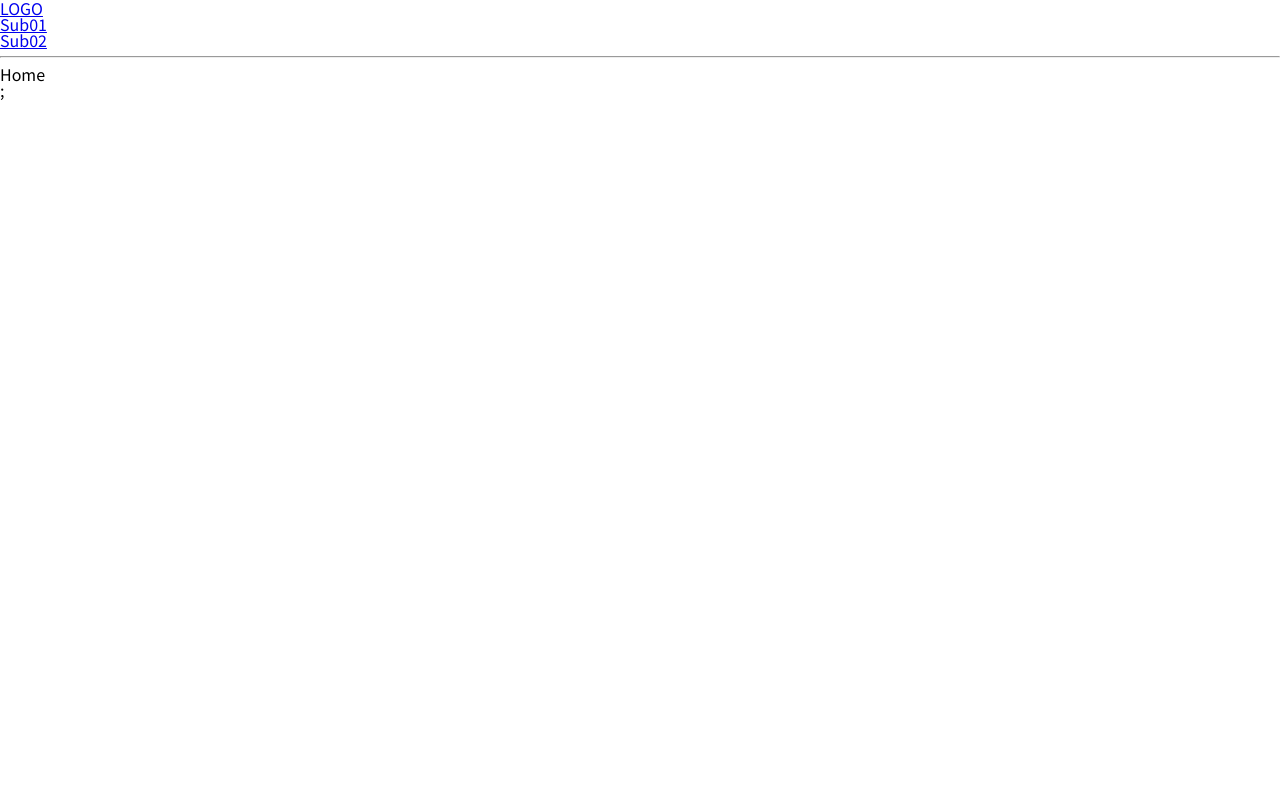
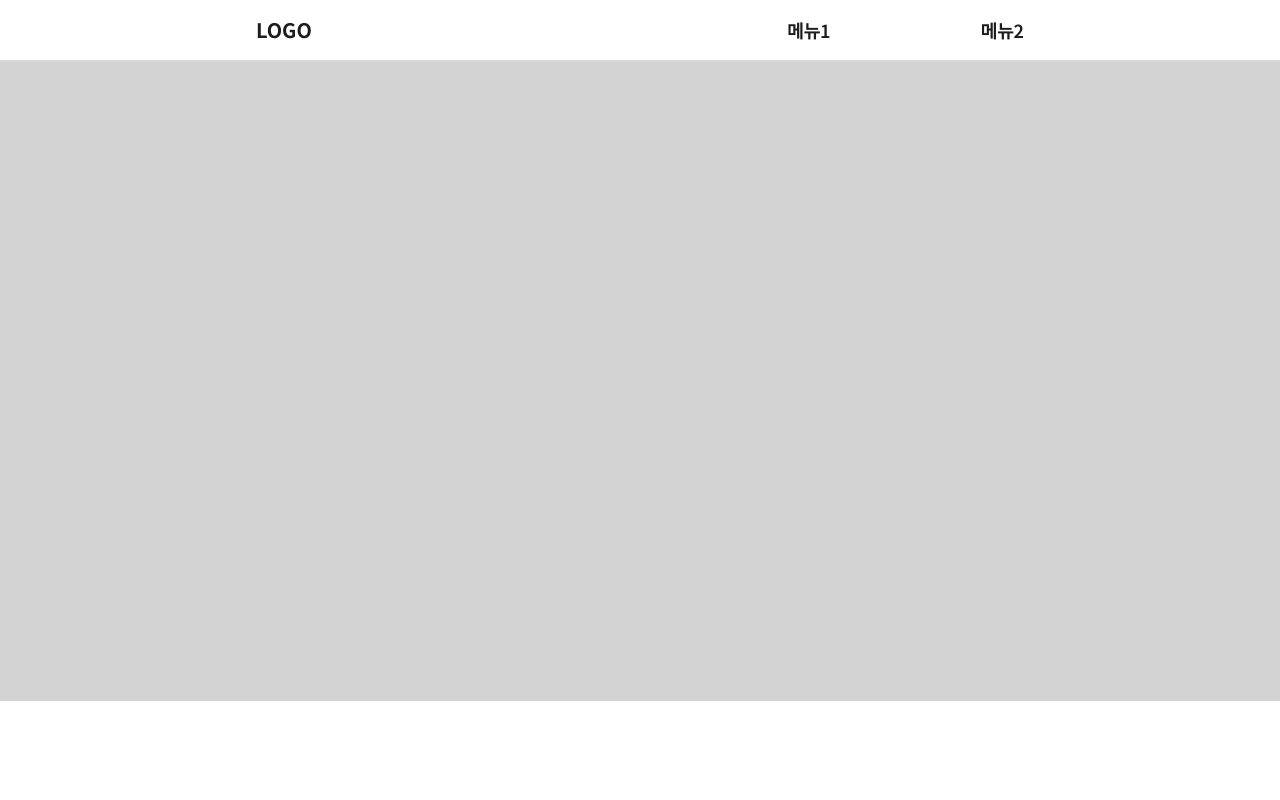
Before and after one commit to imme6731/first_react_2, a React (Create React App) app: page / in a window 1280 px wide. Shown: the top 800 px of the page. Built offline with nearby package versions, Linux system fonts and the light colour scheme.

Commit message:
12일차 Route 예제만들기

```diff
--- a/src/App.js
+++ b/src/App.js
@@ -8,6 +8,7 @@ import { Ex06 } from "./components/ex06/Ex06";
 import { Ex07 } from "./components/ex07/Ex07";
 import { Ex09 } from "./components/ex09/Ex09";
 import { Ex11 } from "./components/ex11/Ex11";
+import { Ex12 } from "./components/ex12/Ex12";
 
 const App = () => {
   return (
@@ -32,7 +33,9 @@ const App = () => {
 
       {/* <Ex09 /> */}
 
-      <Ex11 />
+      {/* <Ex11 /> */}
+
+      <Ex12 />
     </>
   );
 };
--- a/src/GlobalStyled.js
+++ b/src/GlobalStyled.js
@@ -20,4 +20,9 @@ export const GlobalStyled = createGlobalStyle`
     body{
         font-family: 'Noto Sans KR', sans-serif;
     }
+    a{
+      text-decoration: none;
+      color: #1d1d1d;
+    }
 `;
+// =>전체 영역에서 사용할수 있는 스타일 처리법
--- /dev/null
+++ b/src/components/ex12/Ex12.js
@@ -0,0 +1,21 @@
+import { BrowserRouter, Route, Routes } from "react-router-dom";
+import { Home } from "./pages/Home";
+import { Sub01 } from "./pages/Sub01";
+import { Sub02 } from "./pages/Sub02";
+import { PageNotFound } from "./pages/PageNotFound";
+import { Header } from "./components/Header";
+
+export const Ex12 = () => {
+  return (
+    <BrowserRouter>
+      <Header />
+
+      <Routes>
+        <Route path="/" element={<Home />} />
+        <Route path="/sub01" element={<Sub01 />} />
+        <Route path="/sub02" element={<Sub02 />} />
+        <Route path="/*" element={<PageNotFound />} />
+      </Routes>
+    </BrowserRouter>
+  );
+};
--- /dev/null
+++ b/src/components/ex12/components/Header.js
@@ -0,0 +1,44 @@
+import { Link } from "react-router-dom";
+import styled from "styled-components";
+
+const SHeader = styled.header`
+  padding: 20px 20%;
+  display: flex;
+  justify-content: space-between;
+  align-items: center;
+  border-bottom: 1px solid #dbdbdb;
+`;
+
+const Logo = styled.h3`
+  font-size: 20px;
+  font-weight: 700;
+`;
+
+const Nav = styled.ul`
+  display: flex;
+  align-items: center;
+  font-size: 18px;
+  font-weight: 600;
+  li {
+    margin-left: 150px;
+  }
+`;
+
+export const Header = () => {
+  return (
+    <SHeader>
+      <Logo>
+        <Link to={"/"}>LOGO</Link>
+      </Logo>
+
+      <Nav>
+        <li>
+          <Link to={"/sub01"}>메뉴1</Link>
+        </li>
+        <li>
+          <Link to={"/sub02"}>메뉴2</Link>
+        </li>
+      </Nav>
+    </SHeader>
+  );
+};
--- /dev/null
+++ b/src/components/ex12/pages/Home.js
@@ -0,0 +1,48 @@
+import { Link } from "react-router-dom";
+import styled from "styled-components";
+
+const Banner = styled.section`
+  height: 80vh;
+  background-color: lightgray;
+`;
+
+const Section = styled.section`
+  padding: 150px 20%;
+  display: flex;
+  justify-content: space-between;
+`;
+
+const Con = styled.div`
+  width: 45%;
+  height: 600px;
+  background-color: lightgray;
+  box-shadow: 20px 20px 25px rgba(0, 0, 0, 0.3);
+  transition: 0.3s;
+  &:hover {
+    transform: translate(20px, 20px);
+    box-shadow: none;
+  }
+
+  a {
+    width: 100%;
+    height: 100%;
+    display: block;
+  }
+`;
+
+export const Home = () => {
+  return (
+    <div>
+      <Banner></Banner>
+
+      <Section>
+        <Con>
+          <Link to={"/sub01"}></Link>
+        </Con>
+        <Con>
+          <Link to={"/sub02"}></Link>
+        </Con>
+      </Section>
+    </div>
+  );
+};
--- /dev/null
+++ b/src/components/ex12/pages/PageNotFound.js
@@ -0,0 +1,3 @@
+export const PageNotFound = () => {
+  return <div>PageNotFound</div>;
+};
--- /dev/null
+++ b/src/components/ex12/pages/Sub01.js
@@ -0,0 +1,3 @@
+export const Sub01 = () => {
+  return <div>Sub01</div>;
+};
--- /dev/null
+++ b/src/components/ex12/pages/Sub02.js
@@ -0,0 +1,3 @@
+export const Sub02 = () => {
+  return <div>Sub02</div>;
+};
```
